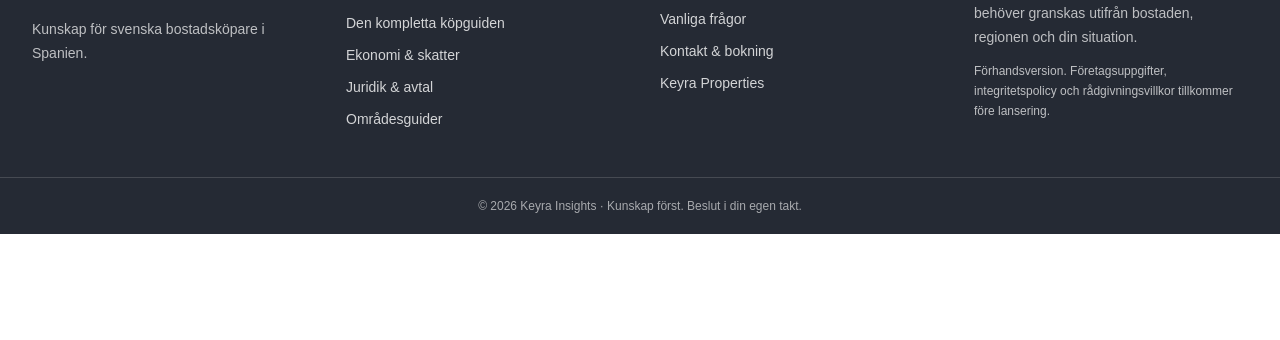
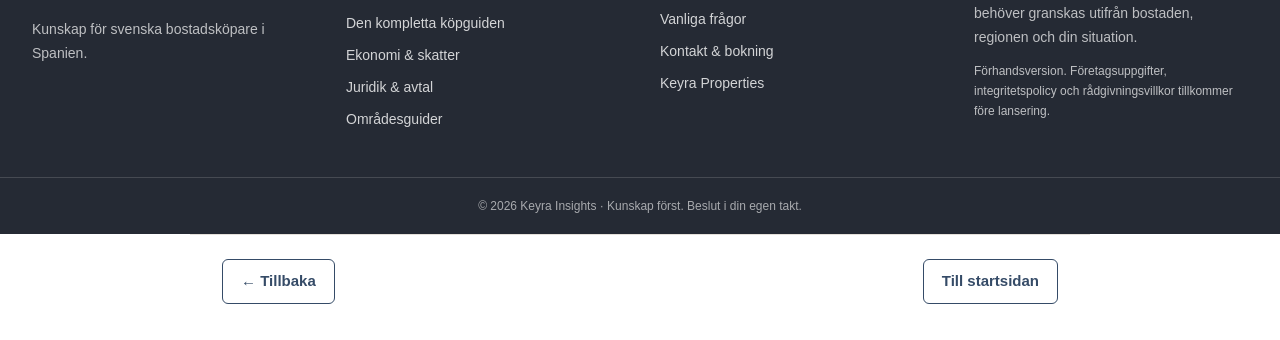
Before and after one commit to sverkercaron-sys/keyra, a website: page index.html in a window 1280 px wide. Shown: the part 6835-7175 px from the top of the page. Before the commit the page ends 7069 px from the top, so only its background shows below. Drawn offline with Linux system fonts and the light colour scheme.

Commit message:
Add bottom back and home navigation to all pages

```diff
--- a/index.html
+++ b/index.html
@@ -33,7 +33,11 @@ body{background:#faf8f4}
 #properties>div{background:#f3ecdf;padding:38px;border-radius:8px;border:0}
 #calc-form,#contact-form{background:#fffaf4;padding:28px;border-radius:8px;border:0}
 @media(max-width:640px){#article-grid{grid-template-columns:1fr;gap:20px}.topic-photo{height:210px}.section-photo{height:220px}.image-break{padding:0 20px}.image-break img{height:240px}#properties>div{padding:26px}#calc-form,#contact-form{padding:22px}}
-</style></head>
+</style>
+<style id="keyra-page-navigation">
+.page-navigation{max-width:900px;margin:0 auto;padding:24px 32px 36px;display:flex;gap:12px;justify-content:space-between;align-items:center;flex-wrap:wrap;border-top:1px solid #e4e0da}.page-navigation a,.page-navigation button{display:inline-flex;align-items:center;justify-content:center;min-height:44px;padding:10px 18px;border:1px solid #354b67;border-radius:6px;background:#fff;color:#354b67;font:inherit;font-size:15px;font-weight:600;text-decoration:none;cursor:pointer}.page-navigation a:hover,.page-navigation button:hover{background:#f0ede8}.page-navigation a:focus-visible,.page-navigation button:focus-visible{outline:3px solid #AE593E;outline-offset:3px}@media(max-width:600px){.page-navigation{padding:20px;gap:10px}.page-navigation a,.page-navigation button{flex:1}}
+</style>
+</head>
 <body class="bg-white text-ink font-sans antialiased">
   <a href="#main" class="sr-only focus:not-sr-only focus:fixed focus:top-2 focus:left-2 focus:z-50 focus:bg-white focus:p-4">Hoppa till innehållet</a>
 
@@ -116,5 +120,10 @@ body{background:#faf8f4}
     calcForm.addEventListener('submit',e=>{e.preventDefault();calculatePurchase()});
     document.getElementById('contact-form').addEventListener('submit',e=>{e.preventDefault();const status=document.getElementById('contact-status');status.hidden=false;status.textContent='Formuläret fungerar i förhandsvisningen. Inget har skickats. Bokning och kontakt öppnar vid lansering.'});
   </script>
+
+<nav class="page-navigation" aria-label="Sidnavigering">
+  <button type="button" onclick="if (window.history.length > 1) { window.history.back(); } else { window.location.href = 'index.html'; }">← Tillbaka</button>
+  <a href="index.html">Till startsidan</a>
+</nav>
 </body>
 </html>
```
